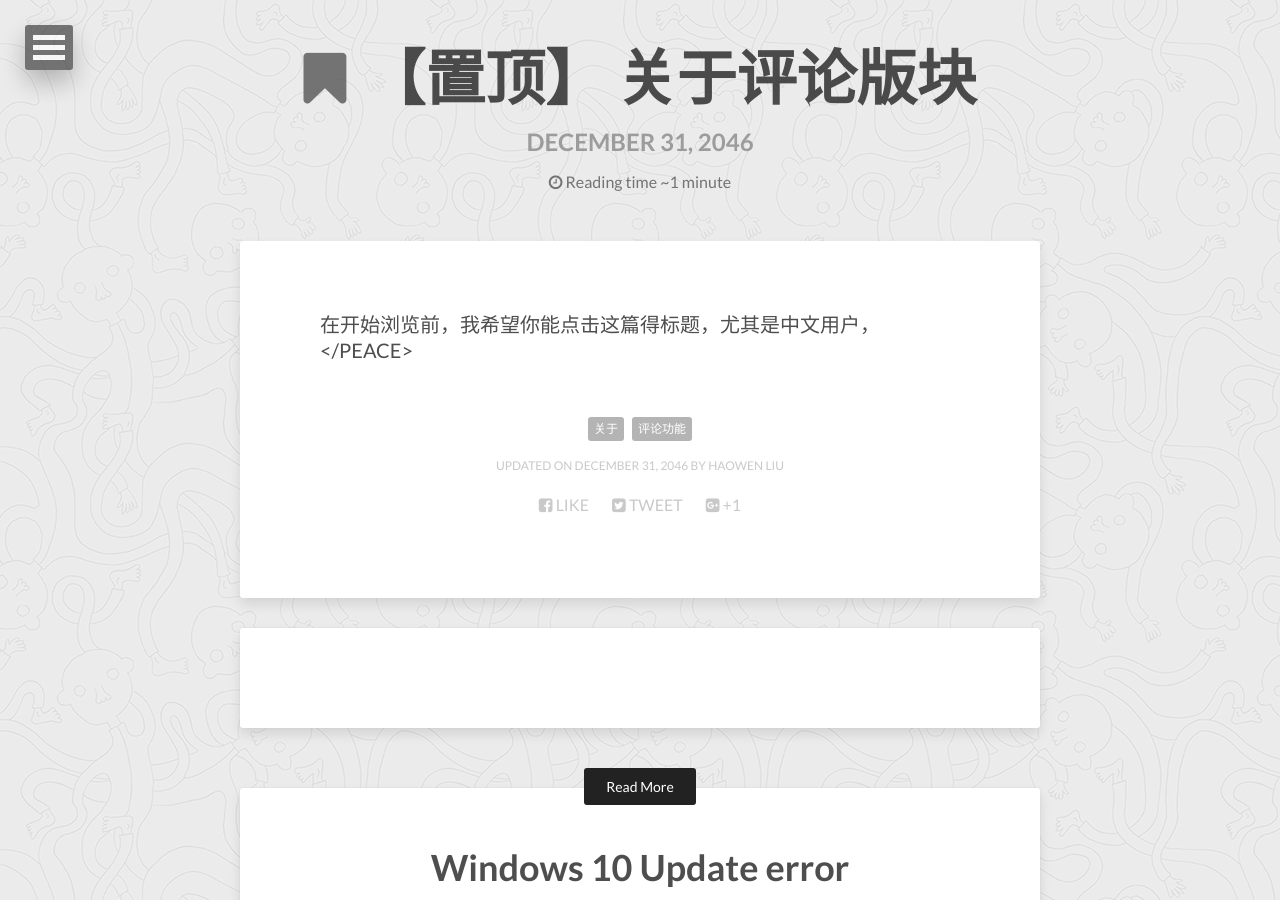
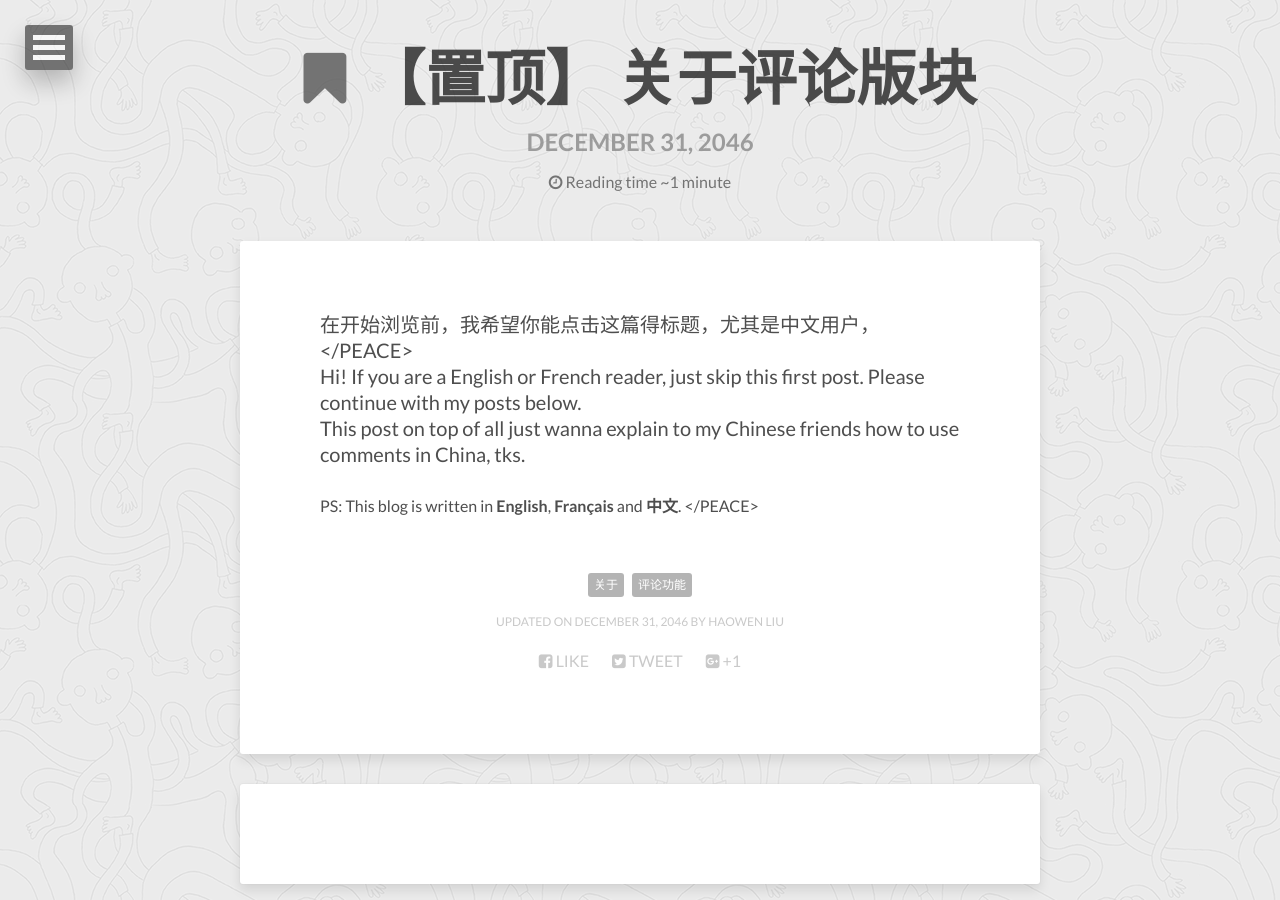
Before and after one commit to hwwn/Haowen, a Jekyll site: the page built from _posts/2046-12-31-before-all-about-comments-for-chinese-reader.md, in a window 1280 px wide and 900 px high. Built offline with Jekyll 4.4.1, drawn with Linux system fonts in a browser that asks for light colours; nearby versions of some CDN libraries; comment, search, counter and statistics services are not loaded.

Commit message:
Edit the top post

```diff
--- a/_posts/2046-12-31-before-all-about-comments-for-chinese-reader.md
+++ b/_posts/2046-12-31-before-all-about-comments-for-chinese-reader.md
@@ -8,3 +8,8 @@ modified: 2046-12-31
 ---
 
 在开始浏览前，我希望你能点击这篇得标题，尤其是中文用户，</PEACE>
+Hi! If you are a English or French reader, just skip this first post.
+Please continue with my posts below.
+This post on top of all just wanna explain to my Chinese friends how to use comments in China, tks.
+
+PS: This blog is written in **English**, **Français** and **中文**. </PEACE>
```
